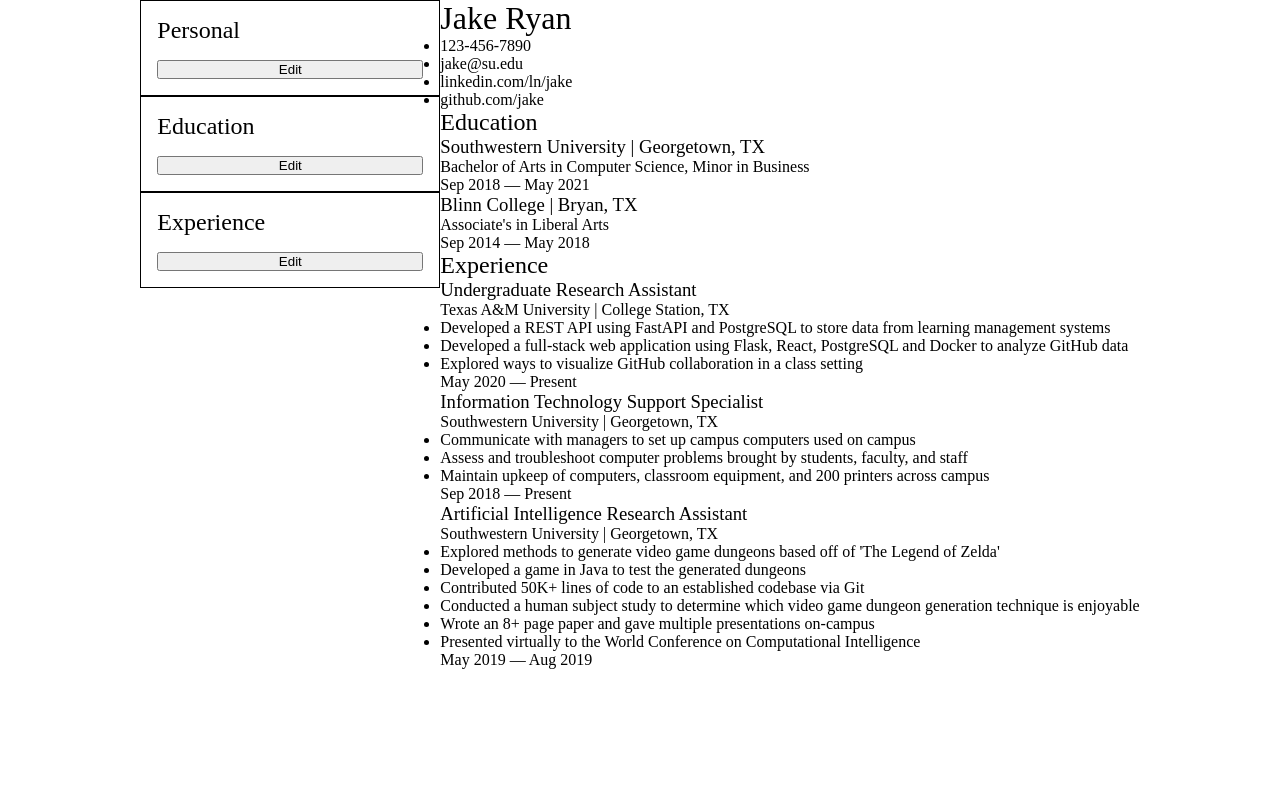
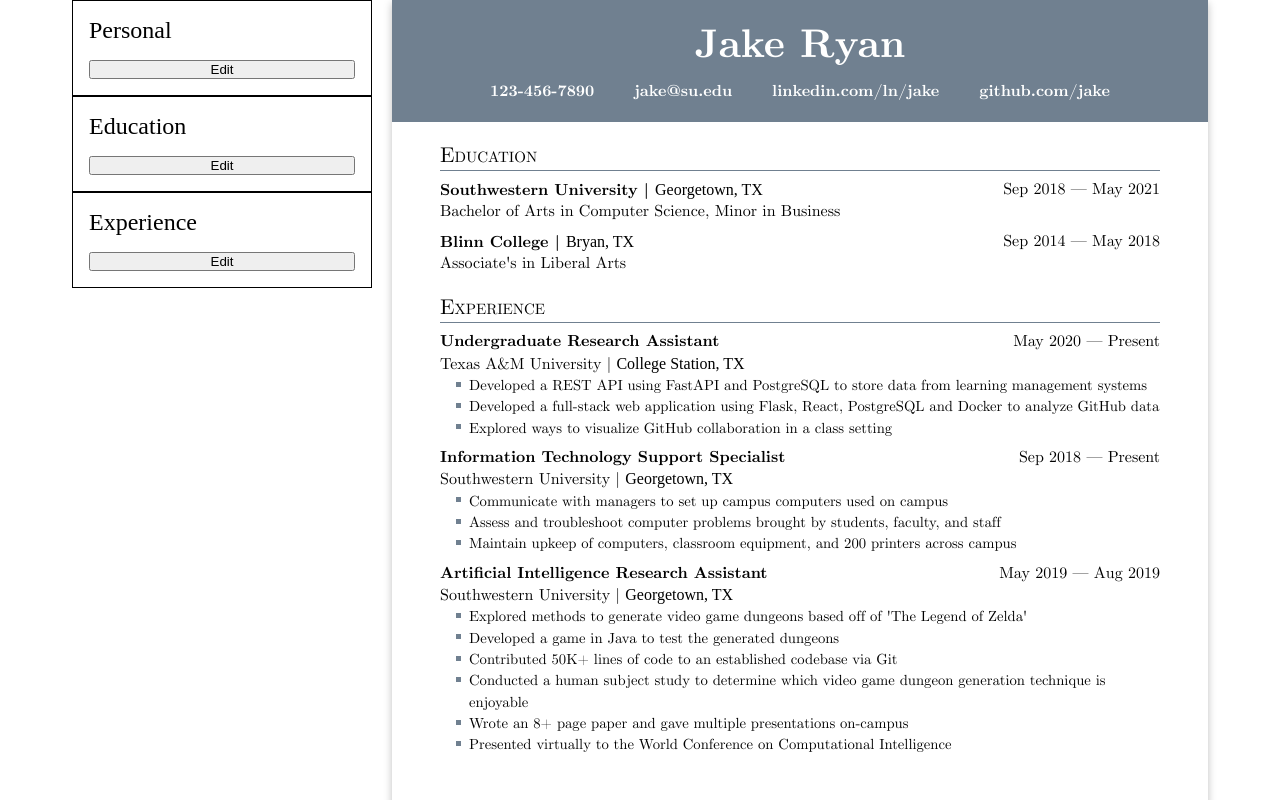
Before and after one commit to endulum/odin-cv-app, a React (Vite) app: page / in a window 1280 px wide. Shown: the top 800 px of the page. Built offline with nearby package versions, Linux system fonts and the light colour scheme; a web font is replaced by a local one.

Commit message:
cv sttructured and styled

```diff
--- a/src/App.jsx
+++ b/src/App.jsx
@@ -12,6 +12,7 @@
 
 import './styles/base.css';
 import './styles/editor.css';
+import './styles/cv.css';
 
 export default function App() {
   const [personalInfo, setPersonalInfo] = useState(personalJakes);
@@ -131,7 +132,7 @@
         />
       </div>
 
-      <div className="cv">
+      <div className="serif cv">
         <Personal details={personalInfo} />
         <Education details={educationInfo} />
         <Experience details={experienceInfo} />
--- a/src/components/cv/Education.jsx
+++ b/src/components/cv/Education.jsx
@@ -1,6 +1,7 @@
 import StartToEnd from './StartToEnd';
 
 export default function Education({ details }) {
+  if (details.length > 0) {
     return (
       <div className="section-education">
         <h2 className="header-education">Education</h2>
@@ -9,6 +10,7 @@
         </div>
       </div>
     );
+  }
 }
 
 function School({ details }) {
--- a/src/components/cv/Experience.jsx
+++ b/src/components/cv/Experience.jsx
@@ -1,6 +1,7 @@
 import StartToEnd from './StartToEnd';
 
 export default function Experience({ details }) {
+  if (details.length > 0) {
     return (
       <div className="section-experience">
         <h2 className="header-experience">Experience</h2>
@@ -9,6 +10,7 @@
         </div>
       </div>
     );
+  }
 }
 
 function Role({ details }) {
@@ -23,7 +25,12 @@
         <span className="experience-location" style={{ fontWeight: 'normal' }}>{details.location}</span>
       </h4>
       <ul className="experience-bullets">
-        {details.bullets.map((bullet) => <li className="experience-bullet" key={bullet.id}>{bullet.bulletText}</li>)}
+        {details.bullets.map((bullet) => (
+          <li className="experience-bullet" key={bullet.id}>
+            <div className="bullet-point" />
+            {bullet.bulletText}
+          </li>
+        ))}
       </ul>
       <StartToEnd start={details.start} end={details.end} />
     </div>
--- /dev/null
+++ b/src/styles/cv.css
@@ -0,0 +1,90 @@
+@import url(./fonts/font-handling.css);
+
+#root {
+  gap: 20px;
+}
+
+.cv {
+  width: 8.5in;
+  height: 11.5in;
+  box-shadow: rgba(0, 0, 0, 0.25) 0px 3px 8px;
+  display: flex;
+  flex-direction: column;
+}
+
+.section-personal {
+  color: white;
+  background-color: slategray;
+  display: flex;
+  flex-direction: column;
+  justify-content: center;
+  align-items: center;
+  padding: 1.25rem 0;
+
+  & .header-personal {
+    font-size: 2.5rem;
+  }
+
+  & .body-personal {
+    display: flex;
+    flex-direction: row;
+    list-style: none;
+    gap: 2.5rem;
+    padding-top: 0.5rem;
+  }
+}
+
+.section-education, .section-experience {
+  padding: 0 0.5in;
+  padding-top: 1.25rem;
+  font-size: 12pt;
+
+  & .header-education, .header-experience {
+    font-size: 16pt;
+    font-variant: small-caps;
+    border-bottom: 1px solid slategray;
+  }
+
+  & .body-education, .body-experience {
+    display: flex;
+    flex-direction: column;
+    gap: 0.5rem;
+    padding-top: 0.5rem;
+    line-height: 16pt;
+  }
+
+  & .education-details, .experience-details {
+    position: relative;
+  }
+
+  & .education-school, .experience-position {
+    font-size: 12pt;
+  }
+
+  & .experience-bullets {
+    font-size: 11pt;
+    list-style: none;
+
+    & .experience-bullet {
+      padding-left: 1rem;
+      display: flex;
+      flex-direction: row;
+      justify-content: start;
+      align-items: start;
+      gap: 0.5rem;
+
+      & .bullet-point {
+        min-width: 5px;
+        min-height: 5px;
+        background-color: slategray;
+        margin-top: 5pt;
+      }
+    }
+  }
+}
+
+.start-to-end {
+  position: absolute;
+  top: 0;
+  right: 0;
+}
--- a/src/styles/fonts/font-handling.css
+++ b/src/styles/fonts/font-handling.css
@@ -32,3 +32,27 @@
   font-family: 'CM Sans Oblique';
   src: url('cmunsi-webfont.woff');
 }
+
+.serif {
+  font-family: 'CM Serif Roman';
+
+  & .education-location, .experience-location {
+    font-family: 'CM Serif Oblique';
+  }
+
+  & .section-personal, .education-school, .experience-position {
+    font-family: 'CM Serif Bold';
+  }
+}
+
+.sans-serif {
+  font-family: 'CM Sans';
+
+  & .education-location, .experience-location {
+    font-family: 'CM Sans Oblique';
+  }
+
+  & .section-personal, .education-school, .experience-position {
+    font-family: 'CM Sans Bold';
+  }
+}
```
Lines whose indentation alone changed are shown as unchanged.
